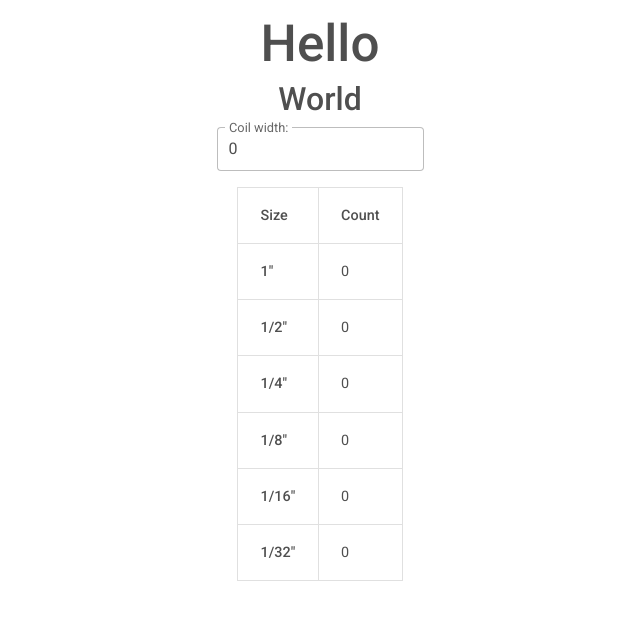
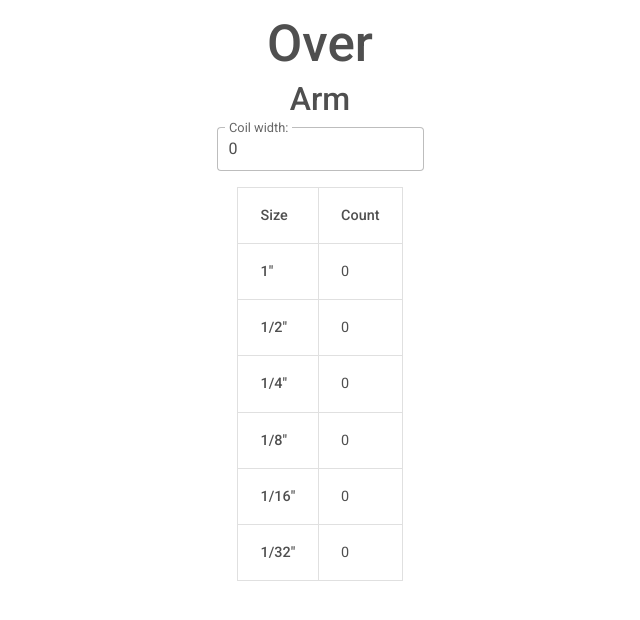
Before and after one commit to cspraggett/overarm-gui, a React (Vite) app: page / in a window 1280 px wide. Shown: the top 620 px of the page, without its empty margins (320-960 px from the left). Built offline with nearby package versions, Linux system fonts and the light colour scheme.

Commit message:
Move overarm into its own component

```diff
--- a/src/App.jsx
+++ b/src/App.jsx
@@ -1,30 +1,9 @@
-import { useEffect, useState } from 'react'
-
-import newCounts, { initialCounts } from "./newCounts"
-import Table from './Table'
-import Input from './Input'
+import Overarm from './Overarm'
 
 function App() {
-
-  const [width, setWidth] = useState(0.000)
-  const [counts, setCounts] = useState(initialCounts)
-
-  const changeWidth = (e) => {
-    setWidth(e.target.value)
-  }
-
-  useEffect(() => {
-    setCounts(newCounts(width, counts))
-  }, [width])
-
   return (
     <div className="App vh-100 vw-100">
-      <div className='d-flex flex-column justify-content-top align-items-center mt-3'>
-        <h1>Hello</h1>
-        <h2>World</h2>
-        <Input width={width} setWidth={changeWidth} />
-        <Table counts={counts} />
-      </div>
+      <Overarm />
     </div>
   )
 }
--- /dev/null
+++ b/src/Overarm.jsx
@@ -0,0 +1,27 @@
+import { useState, useEffect } from "react"
+
+import newCounts, { initialCounts } from "./newCounts"
+import Table from './Table'
+import Input from './Input'
+
+
+export default function Overarm() {
+  const [width, setWidth] = useState(0.000)
+  const [counts, setCounts] = useState(initialCounts)
+
+  useEffect(() => {
+    setCounts(newCounts(width, counts))
+  }, [width])
+
+  const changeWidth = (e) => {
+    setWidth(e.target.value)
+  }
+  return (
+    <div className='d-flex flex-column justify-content-top align-items-center mt-3'>
+      <h1>Over</h1>
+      <h2>Arm</h2>
+      <Input width={width} setWidth={changeWidth} />
+      <Table counts={counts} />
+    </div>
+  )
+}
```
